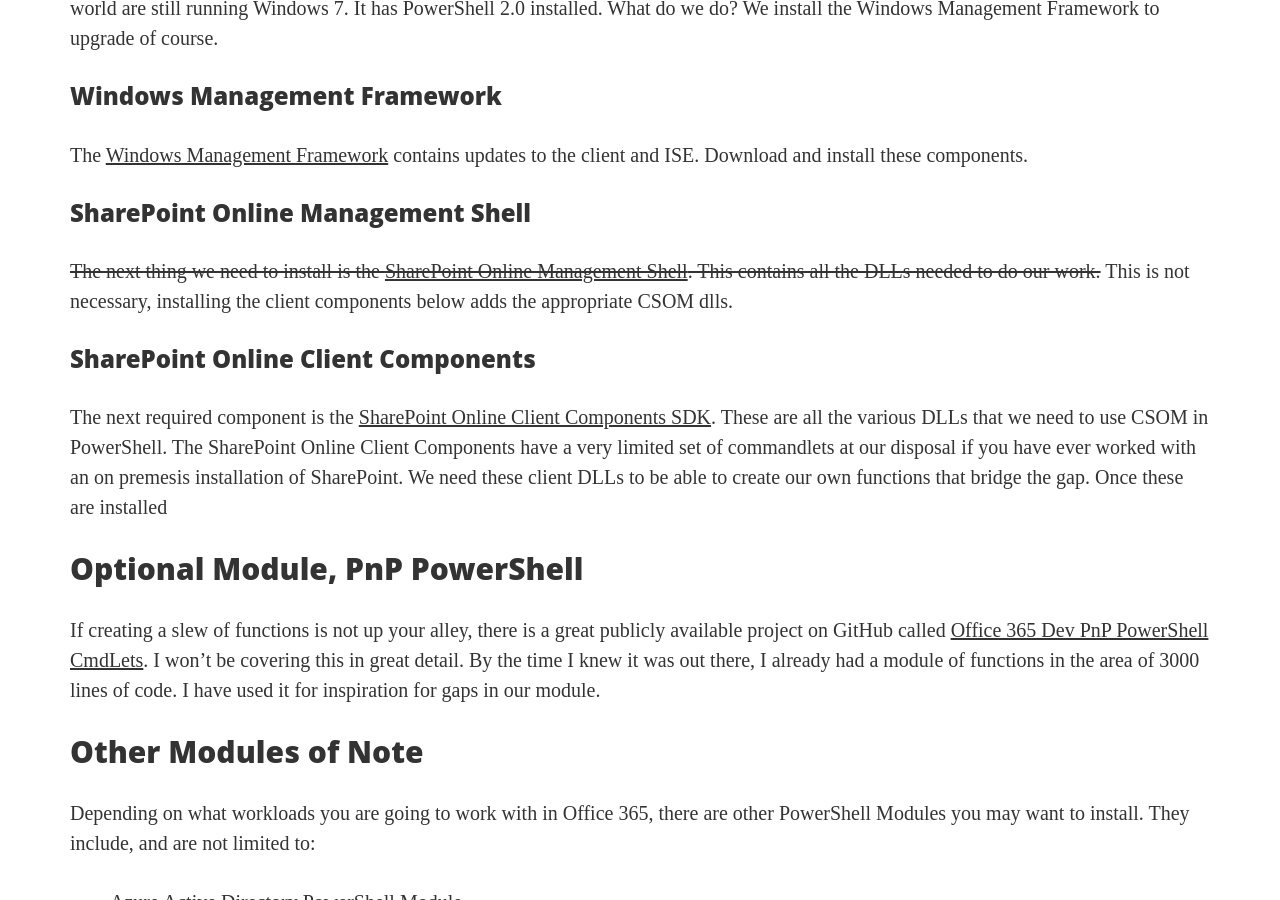
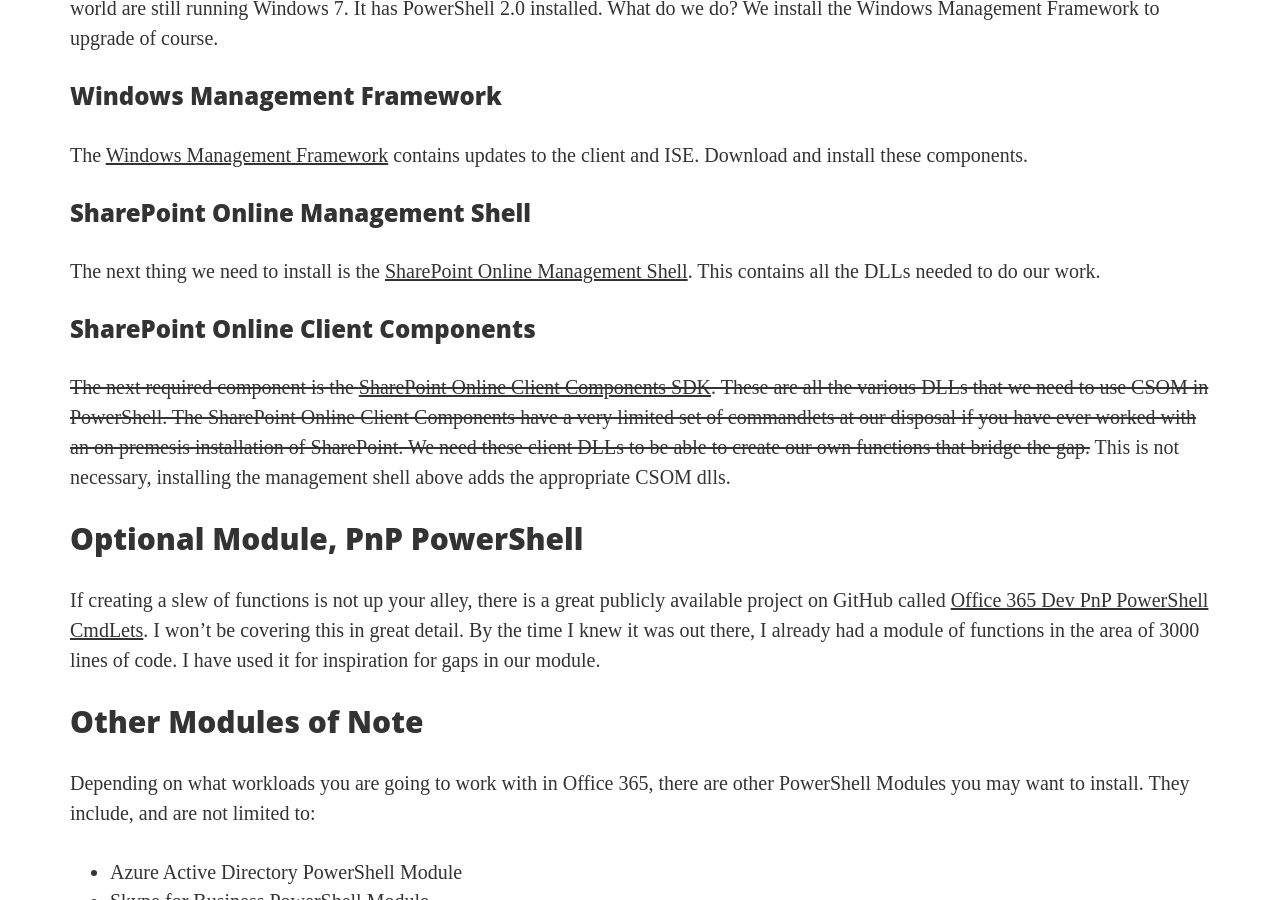
Before and after one commit to ejaya2/ejaya2.github.io, a Jekyll site: the page built from _posts/2016-11-03-Setting-Up-PowerShell.md, in a window 1280 px wide and 900 px high, scrolled down 965 px. Built offline with Jekyll 4.4.1, drawn with Linux system fonts in a browser that asks for light colours.

Commit message:
Update 2016-11-03-Setting-Up-PowerShell.md

```diff
--- a/_posts/2016-11-03-Setting-Up-PowerShell.md
+++ b/_posts/2016-11-03-Setting-Up-PowerShell.md
@@ -20,12 +20,12 @@
 The [Windows Management Framework](http://www.microsoft.com/en-us/download/details.aspx?id=40855 "Download from Microsoft") contains updates to the client and ISE. Download and install these components.
 
 ### SharePoint Online Management Shell
-~~The next thing we need to install is the [SharePoint Online Management Shell](http://www.microsoft.com/en-us/download/details.aspx?id=35588 "Download from Microsoft"). This contains all the DLLs needed to do our work.~~ This is not necessary, installing the client components below adds the appropriate CSOM dlls.
+The next thing we need to install is the [SharePoint Online Management Shell](http://www.microsoft.com/en-us/download/details.aspx?id=35588 "Download from Microsoft"). This contains all the DLLs needed to do our work.
 
 ### SharePoint Online Client Components
-The next required component is the [SharePoint Online Client Components SDK](http://www.microsoft.com/en-us/download/details.aspx?id=42038 "Download from Microsoft"). These are all the various DLLs that we need to use CSOM in PowerShell.
+~~The next required component is the [SharePoint Online Client Components SDK](http://www.microsoft.com/en-us/download/details.aspx?id=42038 "Download from Microsoft"). These are all the various DLLs that we need to use CSOM in PowerShell.
 The SharePoint Online Client Components have a very limited set of commandlets at our disposal if you have ever worked with an on premesis installation of SharePoint. We need these client DLLs to be able to create our own functions
-that bridge the gap. Once these are installed
+that bridge the gap.~~ This is not necessary, installing the management shell above adds the appropriate CSOM dlls.
 
 ## Optional Module, PnP PowerShell
 If creating a slew of functions is not up your alley, there is a great publicly available project on GitHub called [Office 365 Dev PnP PowerShell CmdLets](https://github.com/OfficeDev/PnP-PowerShell). I won't be covering this in great detail. By the time I knew it was
```
